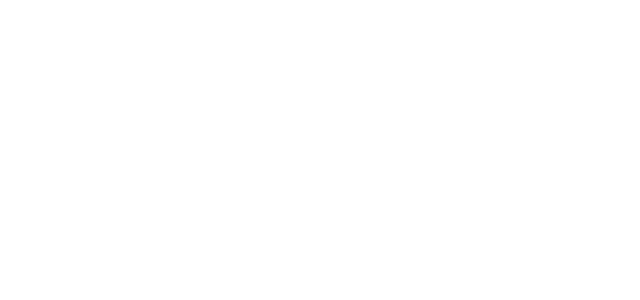
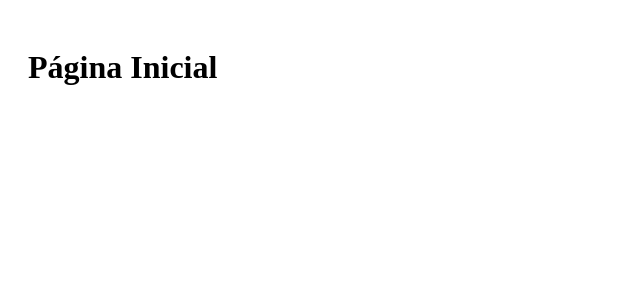
Before and after one commit to AdrianLopes97/React.PneuTrack.App, a React (Vite) app: page /home in a window 1280 px wide. Before the commit this address had no page. Shown: the top 300 px of the page, without its empty margins (0-640 px from the left). Built offline with nearby package versions, Linux system fonts and the light colour scheme.

Commit message:
inclusão da tela home vazia após 2fa

```diff
--- a/src/App.tsx
+++ b/src/App.tsx
@@ -1,6 +1,7 @@
 import { BrowserRouter as Router, Routes, Route } from 'react-router-dom'
 import LoginPage from './pages/login'
 import TwoFactorAuthPage from './pages/two-factor-auth'
+import HomePage from './pages/home'
 
 function App() {
   return (
@@ -9,6 +10,7 @@
         <Route path="/" element={<LoginPage />} />
         <Route path="/login" element={<LoginPage />} />
         <Route path="/2fa" element={<TwoFactorAuthPage />} />
+        <Route path="/home" element={<HomePage />} />
       </Routes>
     </Router>
   )
--- /dev/null
+++ b/src/pages/home/index.tsx
@@ -0,0 +1,11 @@
+import React from 'react';
+
+const HomePage: React.FC = () => {
+  return (
+    <div style={{ padding: '20px' }}>
+      <h1>Página Inicial</h1>
+    </div>
+  );
+};
+
+export default HomePage;
--- a/src/pages/two-factor-auth/index.tsx
+++ b/src/pages/two-factor-auth/index.tsx
@@ -37,9 +37,7 @@
     e.preventDefault();
     const enteredCode = code.join('');
     if (enteredCode.length === 4) {
-      alert(`Código "${enteredCode}" inserido. Funcionalidade de verificação a ser implementada.`);
-
-      navigate('/');
+      navigate('/home');
     } else {
       alert('Por favor, insira o código de 4 dígitos.');
     }
```
